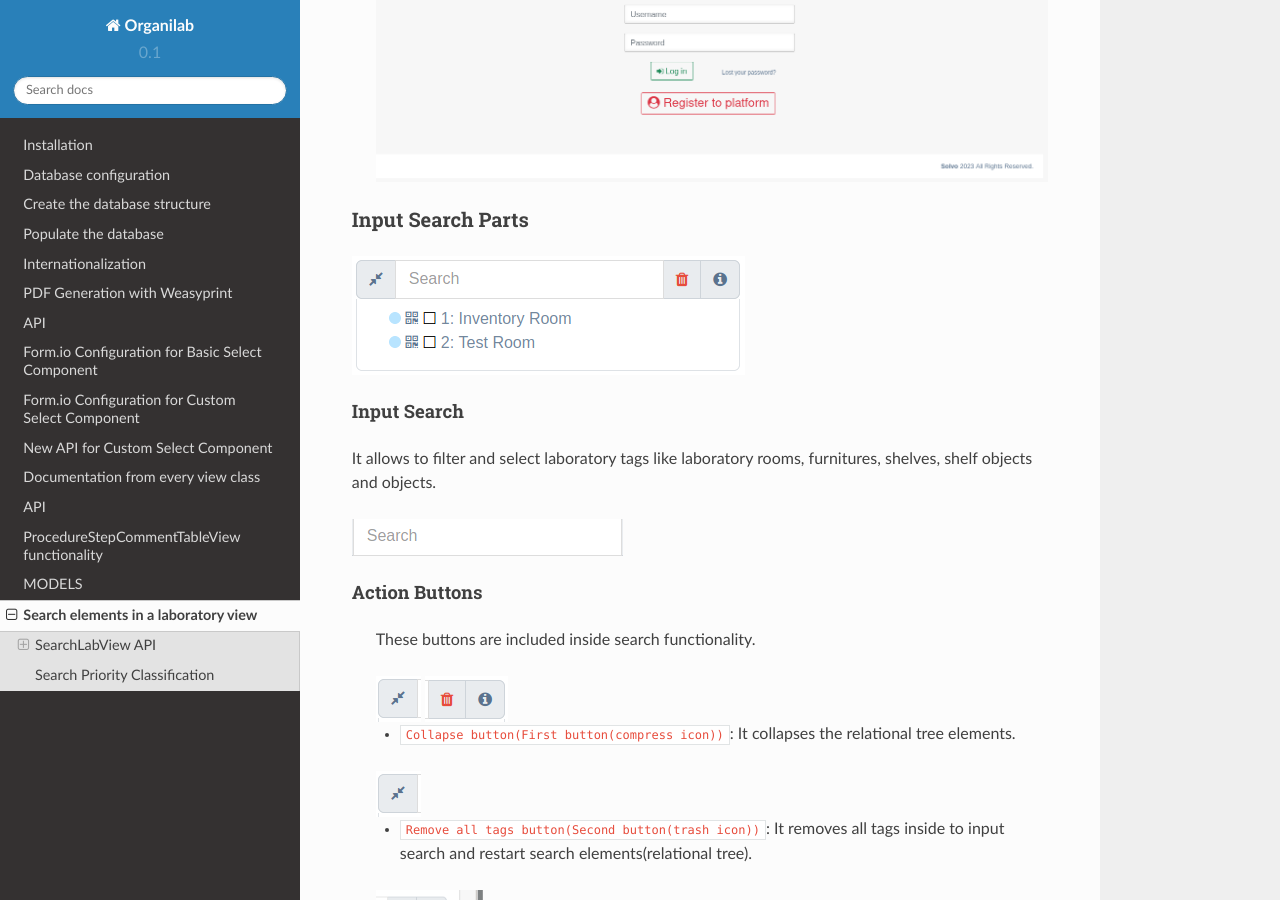
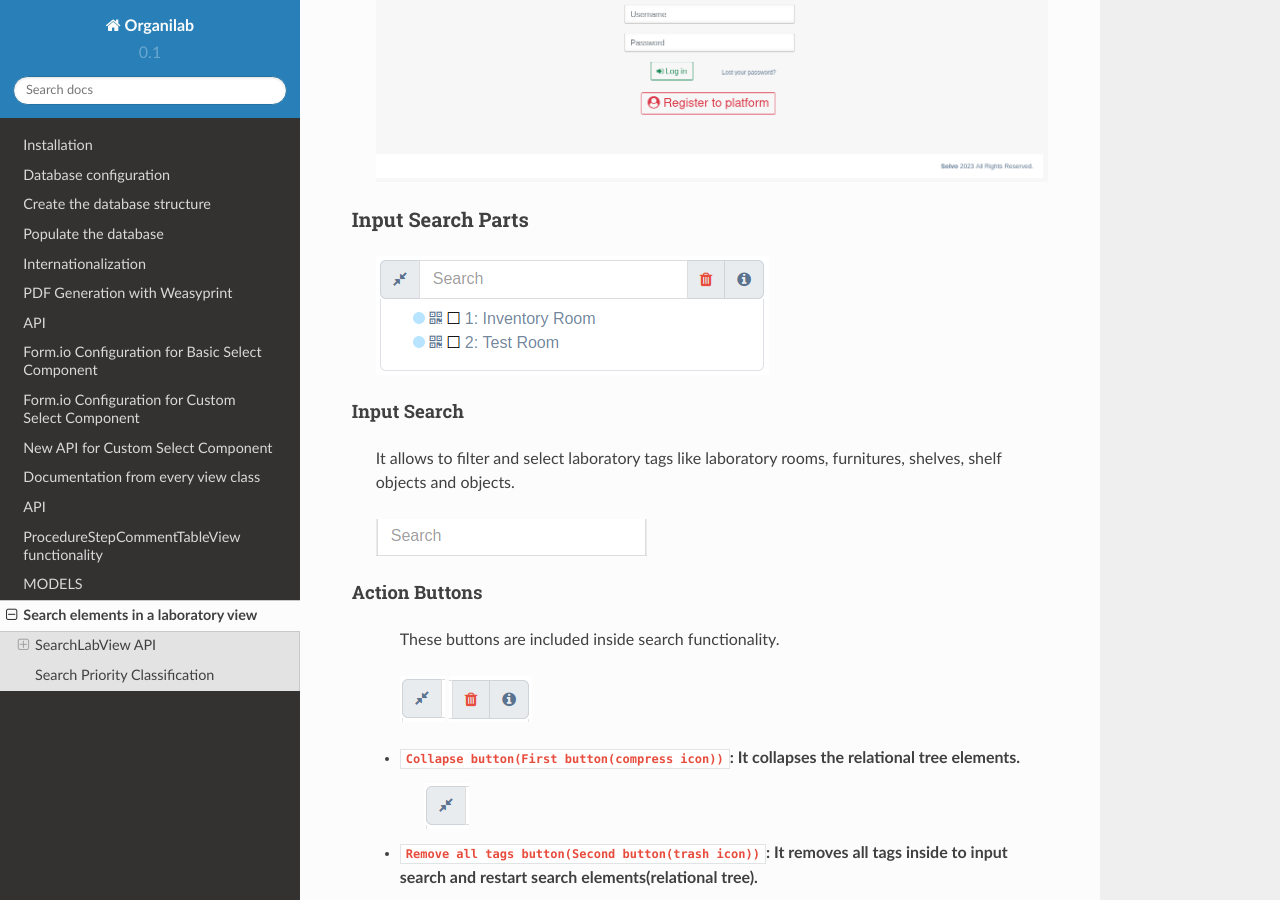
Before and after one commit to Solvosoft/organilab_docs, a Sphinx documentation site: the page built from source/search_lab_view.rst, in a window 1280 px wide and 900 px high, scrolled down 516 px. Built offline with Sphinx 7.4.7 and the Read the Docs theme 2.0.0, drawn with Linux system fonts in a browser that asks for light colours.

Commit message:
Reparando identación en la documentación

```diff
--- a/source/api_inform.rst
+++ b/source/api_inform.rst
@@ -68,7 +68,7 @@
         .. warning::
             * If the API needs extra data, a parameter for example, the corresponding fields must be implemented.
             * In the ``OnChange`` method, see if the url for the preview is being extracted correctly, if not, then implement the necessary extraction method.
-            If the data isn't showing in the preview doesn't mean that the ``url_name`` is wrong, test the functionality inside an inform instead.
+            * If the data isn't showing in the preview doesn't mean that the ``url_name`` is wrong, test the functionality inside an inform instead.
 
  - If the url has any other parameter that isn't organization, the ``get_components_url`` method that construct the url, must be modified.
  - This method can be found in the ``informs.py`` file inside the ``laboratory`` app.
```
Also changed, not shown: source/search_lab_view.rst (+26 -26 lines).
